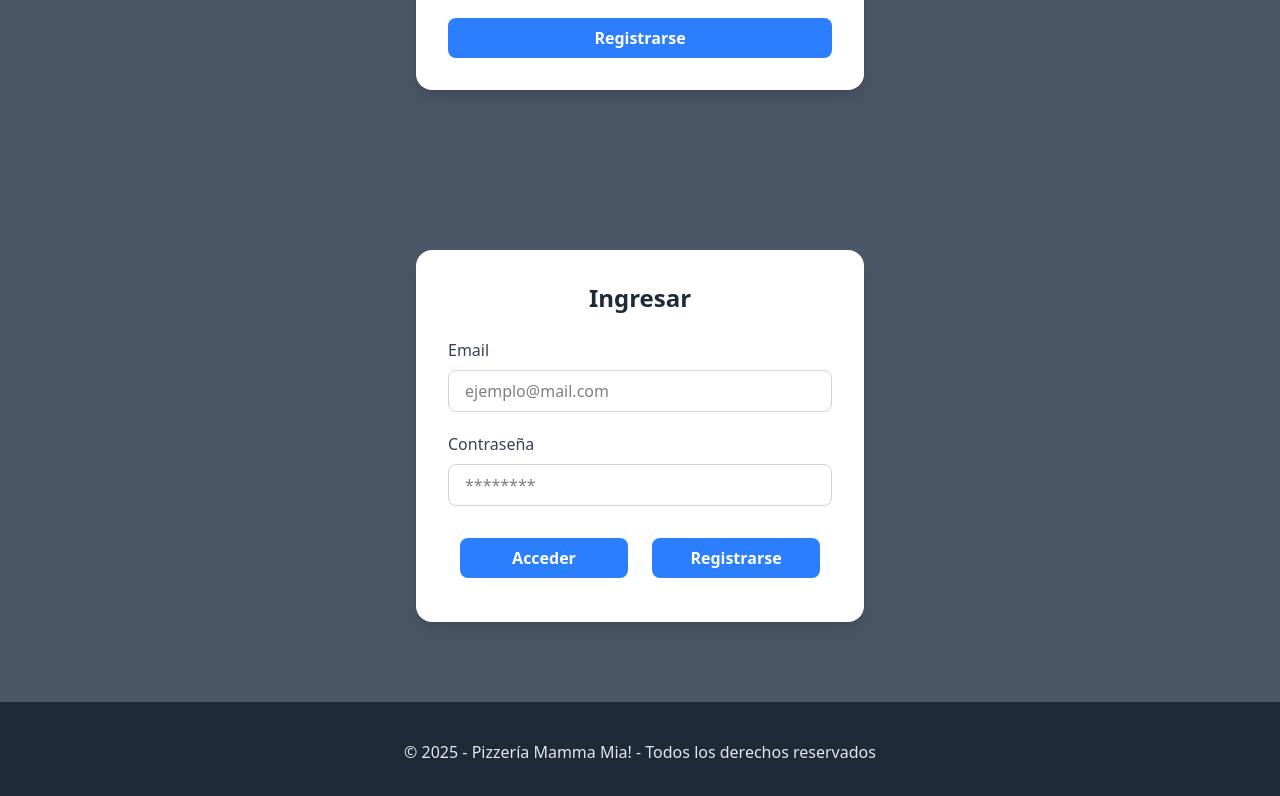
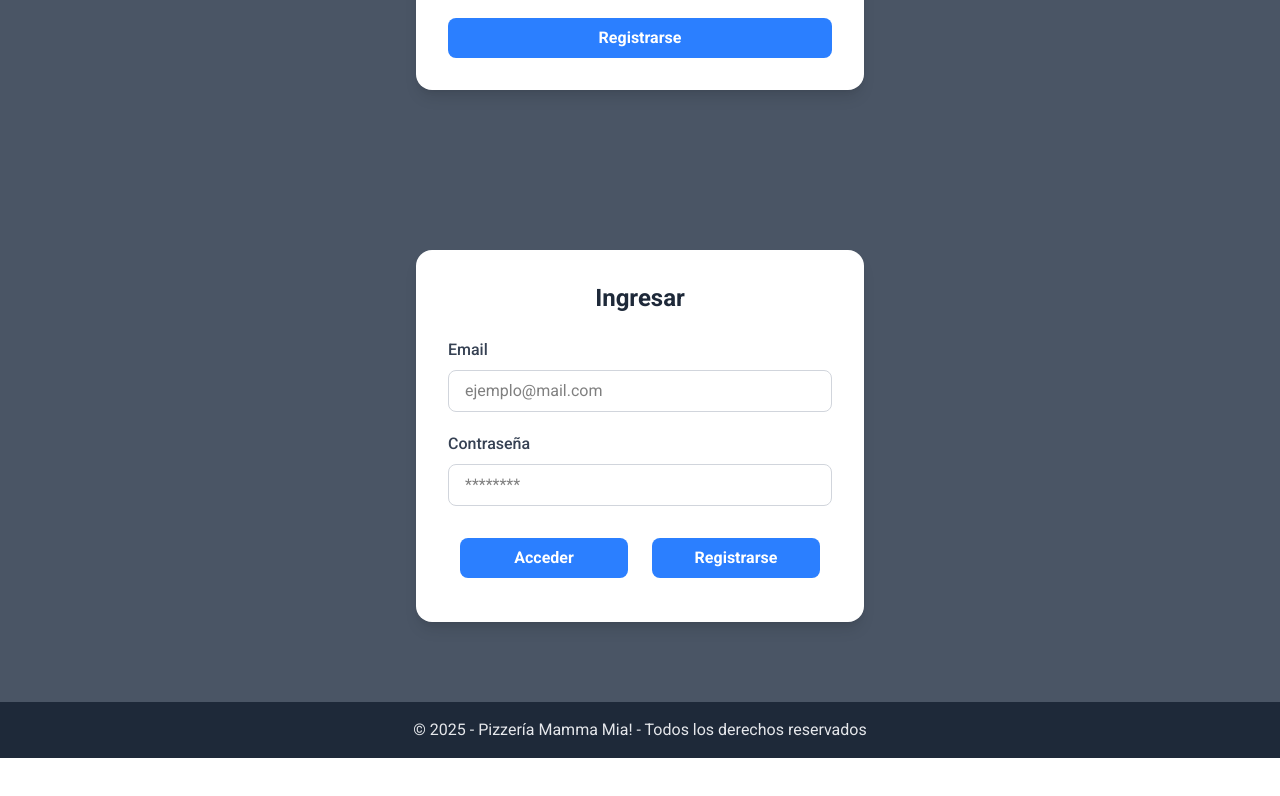
Before and after one commit to Nico-Perry-1990/react-desafio1, a React (Vite) app: page / in a window 1280 px wide. Shown: the part 806-1602 px from the top of the page. After the commit the page ends 1564 px from the top, so only its background shows below. Built offline with nearby package versions, Linux system fonts and the light colour scheme.

Commit message:
se actualiza el formato de las cartas y se corrige el error de git

```diff
--- a/src/App.css
+++ b/src/App.css
@@ -1 +1,6 @@
+@import url('https://fonts.googleapis.com/css2?family=Roboto:wght@400;500;700&display=swap');
 @import "tailwindcss";
+
+body{
+    font-family: 'Roboto', sans-serif;
+}
--- a/src/components/Card.jsx
+++ b/src/components/Card.jsx
@@ -6,7 +6,7 @@ function Card ({img, name, ingredients, price}) {
     });
 
   return (
-    <div className="bg-gray-100 m-3 rounded-lg overflow-hidden shadow-md transform transition duration-300 hover:scale-105 w-72">
+    <div className="bg-gray-100 m-3 rounded-lg overflow-hidden shadow-md transform transition duration-300 hover:scale-105 hover:shadow-white w-72">
       {/* Imagen */}
       <img
         src={img}
@@ -17,15 +17,27 @@ function Card ({img, name, ingredients, price}) {
       {/* Contenido de la carta */}
       <div className="p-4 flex flex-col gap-3">
         {/* Nombre */}
-        <h2 className="text-xl font-semibold">{name}</h2>
+        <h2 className="text-xl font-semibold ">{name}</h2>
         <hr className="border-dashed border-gray-300" />
 
         {/* Ingredientes */}
-        <h5 className="flex bold">🍕 Ingredientes:</h5>
-        <p className="text-gray-700 text-sm justify-center">{ingredients.join(", ")}</p>
+        <h5 className="font-bold">🍕 Ingredientes:</h5>
+        <ul
+          className={`text-gray-700 text-sm list-none pl-1 text-left space-y-1 ${
+            ingredients.length >= 2 ? "grid grid-cols-2 gap-x-4 gap-y-1" : ""
+          }`}
+        >
+          {ingredients.map((item, index) => (
+            <li key={index} className="flex items-center gap-2">
+              <span>✔️</span>
+              <span>{item}</span>
+            </li>
+          ))}
+        </ul>
         <hr className="border-dashed border-gray-300" />
 
         {/* Precio */}
+        <h1 className="flex justify-center uppercase">Precio</h1>
         <p className="flex text-lg font-bold justify-center text-gray-800">
           {formatPrice(price)}
         </p>
--- a/src/components/Footer.jsx
+++ b/src/components/Footer.jsx
@@ -1,6 +1,6 @@
 function Footer () {
     return(
-        <footer className="flex bg-gray-800 justify-center items-center text-gray-200 h-25"> © 2025 - Pizzería Mamma Mia! - Todos los derechos reservados</footer>
+        <footer className="flex bg-gray-800 justify-center items-center text-gray-200 max-h-screen p-4"> © 2025 - Pizzería Mamma Mia! - Todos los derechos reservados</footer>
     )
 }
 export default Footer
--- a/src/components/Home.jsx
+++ b/src/components/Home.jsx
@@ -3,7 +3,7 @@ import data from "../assets/data/data.js";
 
 function Home() {
   return (
-    <div className="flex flex-wrap justify-center gap-6 bg-gray-600 py-10 h-150">
+    <div className="flex flex-wrap justify-center gap-6 bg-black py-10 max-h-screen">
       {data.map(e => (
         <Card
           key={e.id}
```
Also changed, not shown: 1 other file (tests, documents, lock files or other folders).
